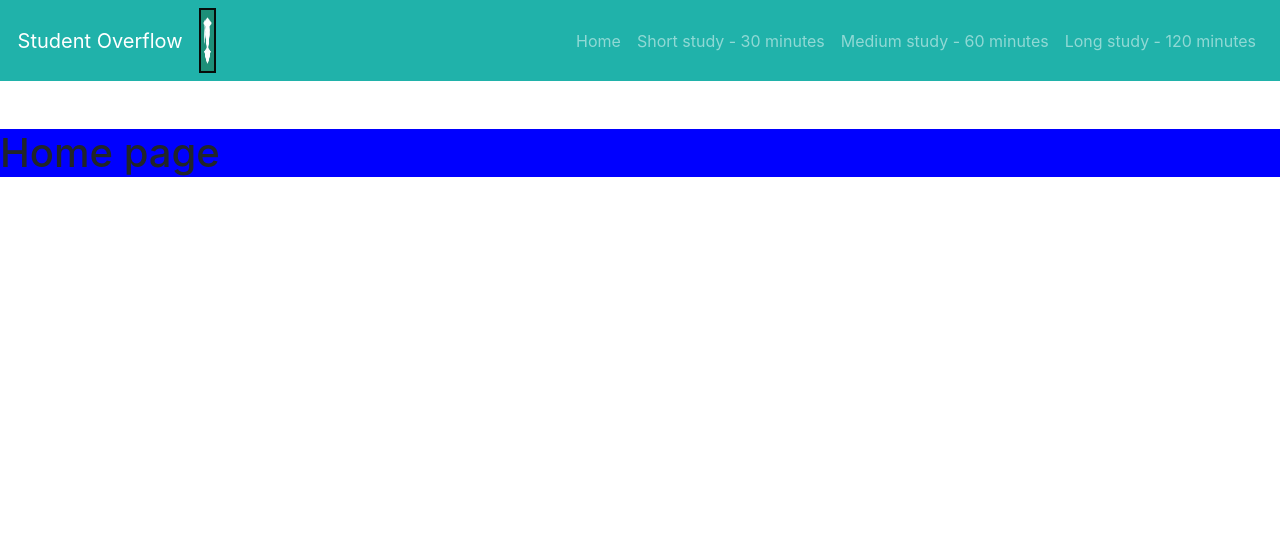
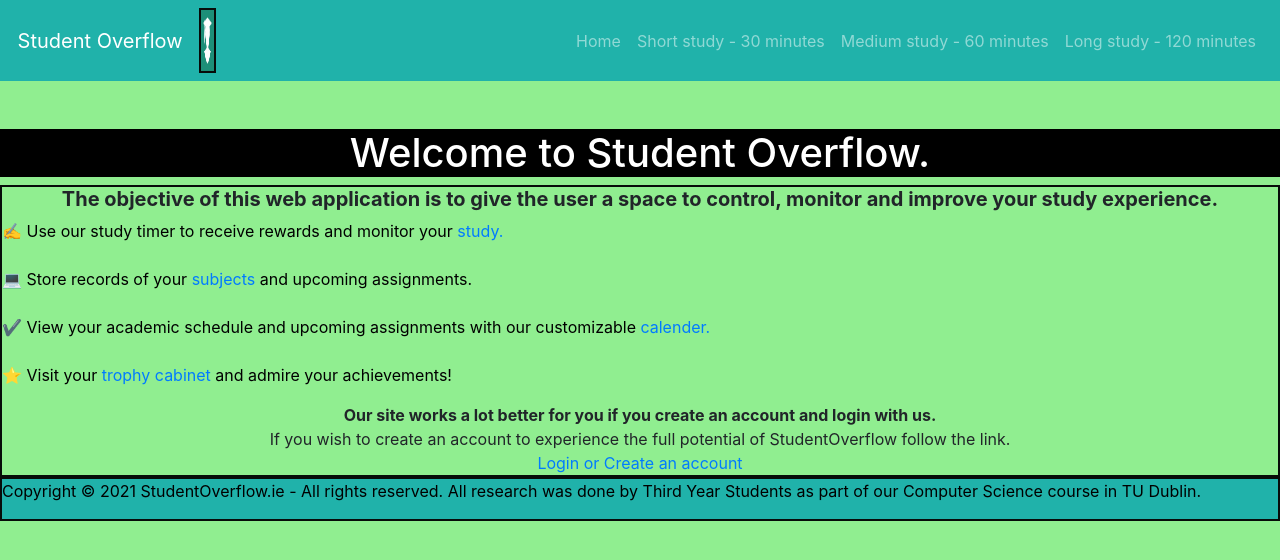
Before and after one commit to LukeTormey/StudentOverflow, a PHP site: template templates/default/index.html.twig in a window 1280 px wide. Shown: the top 560 px of the page. Run offline with PHP 8.4, Linux system fonts and the light colour scheme; the template is opened without the code that fills it, so the values that code supplies are empty; some libraries are stand-ins or nearby versions.

Commit message:
created footer and created routes for all sections of the user pages. created homepage and styled homepage giving the general theme.

```diff
--- a/templates/base.html.twig
+++ b/templates/base.html.twig
@@ -14,13 +14,6 @@
     <script src="https://cdn.jsdelivr.net/npm/popper.js@1.16.0/dist/umd/popper.min.js" integrity="sha384-Q6E9RHvbIyZFJoft+2mJbHaEWldlvI9IOYy5n3zV9zzTtmI3UksdQRVvoxMfooAo" crossorigin="anonymous"></script>
     <script src="https://stackpath.bootstrapcdn.com/bootstrap/4.4.1/js/bootstrap.min.js" integrity="sha384-wfSDF2E50Y2D1uUdj0O3uMBJnjuUD4Ih7YwaYd1iqfktj0Uod8GCExl3Og8ifwB6" crossorigin="anonymous"></script>
     <style>
-        h1 {
-            background-color: blue;
-        }
-
-        p {
-            color: green;
-        }
         .navigationbar {
             background-color: lightseagreen;
         }
@@ -28,6 +21,9 @@
             width: 27%;
             height: 65px;
             border: 2px solid #070c0a;
+        }
+        .footer{
+            background-color: lightseagreen;
         }
     </style>
 
@@ -83,7 +79,10 @@
         </div>
 </nav>
 </div>
-
 {% block body %}{% endblock %}
+<div class="footer" style="border: 2px solid #070c0a;">
+    <p>Copyright © 2021 StudentOverflow.ie - All rights reserved.
+        All research was done by Third Year Students as part of our Computer Science course in TU Dublin.</p>
+</div><!-- /footer -->
 </body>
 </html>
--- a/templates/default/index.html.twig
+++ b/templates/default/index.html.twig
@@ -3,5 +3,40 @@
 {% block title %}Home Page{% endblock %}
 
 {% block body %}
-<h1>Home page</h1>
+    <style>
+        h1 {
+            background-color: black;
+            color: white;
+            text-align: center;
+        }
+        body {
+            background-color: lightgreen;
+        }
+        p {
+            color: black;
+        }
+        .content{
+            border: 2px solid #070c0a;
+        }
+        h5 {
+            text-align: center;
+        }
+        .loginlink{
+            text-align: center;
+        }
+    </style>
+<h1>Welcome to Student Overflow.</h1>
+    <div class="content">
+        <h5><strong>The objective of this web application is to give the user a space to control, monitor and improve your study experience.</strong></h5>
+        <p>✍  Use our study timer to receive rewards and monitor your <a href="{{ url('study') }}">study.</a><br></br>
+            💻  Store records of your <a href="{{ url('subject') }}">subjects</a> and upcoming assignments.<br></br>
+            ✔  View your academic schedule and upcoming assignments with our customizable <a href="{{ url('calender') }}">calender.</a><br></br>
+            ⭐  Visit your <a href="{{ url('trophies') }}">trophy cabinet</a> and admire your achievements!
+    </p>
+        <div class="loginlink">
+            <strong>Our site works a lot better for you if you create an account and login with us.</strong><br>
+            If you wish to create an account to experience the full potential of StudentOverflow follow the link.<br>
+            <a href="{{ url('app_login') }}">Login or Create an account</a>
+        </div>
+</div>
 {% endblock %}
```
Also changed, not shown: src/Controller/DefaultController.php (+40 -0 lines), templates/default/calender.html.twig (added, +7 -0 lines), templates/default/study.html.twig (added, +7 -0 lines), templates/default/subject.html.twig (added, +7 -0 lines), templates/default/trophies.html.twig (added, +7 -0 lines).
